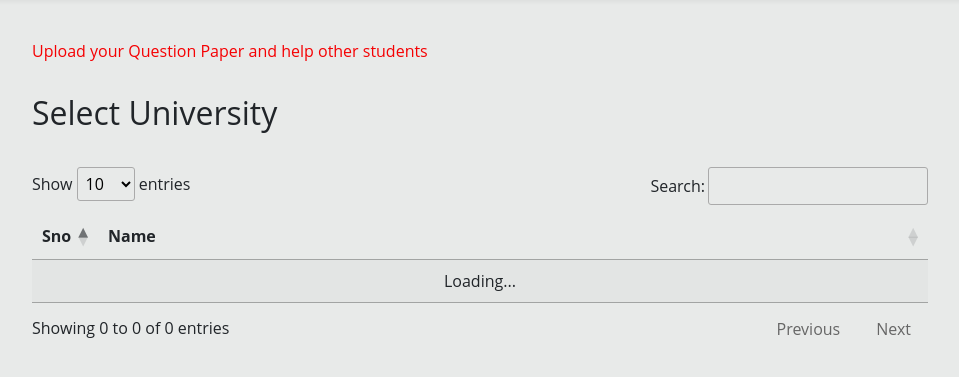
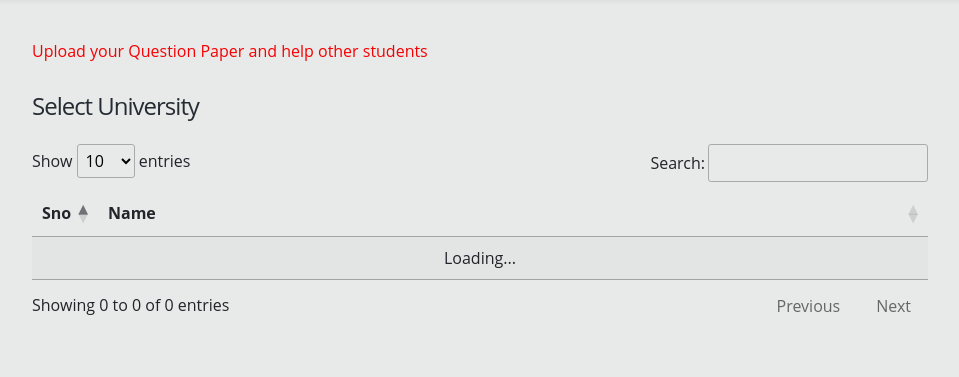
Before and after one commit to nrjsharma/xpapers, a Django app: page / in a window 1280 px wide. Shown: the part 82-459 px from the top of the page, without its empty margins (160-1119 px from the left). Run offline with Django 3.2, Linux system fonts and the light colour scheme; data that the repository does not hold is empty; parts of the project's set-up code (start-up, migrations or seed data) failed here and were passed over; some libraries are stand-ins or nearby versions.

Commit message:
css changes

```diff
--- a/api/views.py
+++ b/api/views.py
@@ -203,7 +203,7 @@ class SearchObjectTypeViewSet(ModelViewSet):
                 not query_subject:
             _course = self.title(query_course)
             _branch = self.title(query_branch)
-            tag = tag + " > " +_course + " > " + _branch
+            tag = tag + " > " + _course + " > " + _branch
             keyword_discription = self.keyword_discription_maker(tag)
             description = description % keyword_discription
             keywords = keywords % keyword_discription
@@ -220,7 +220,8 @@ class SearchObjectTypeViewSet(ModelViewSet):
                 query_subject:
             _course = self.title(query_course)
             _branch = self.title(query_branch)
-            tag = tag + " > " +_course + " > " + _branch + " > " + query_subject
+            _subject = self.title(query_subject)
+            tag = tag + " > " + _course + " > " + _branch + " > " + _subject
             keyword_discription = self.keyword_discription_maker(tag)
             description = description % keyword_discription
             keywords = keywords % keyword_discription
--- a/static/apps/dashboard/search.css
+++ b/static/apps/dashboard/search.css
@@ -1,8 +1,8 @@
 #tagline{
     margin-bottom: 0px !important;
-    line-height: 40px !important;
+    line-height: 1 !important;
     font-weight: 800 !important;
-    font-size: 25px !important;
+    font-size: 1.5rem !important;;
     letter-spacing: -1px !important;
-    font-weight: 100 !important;
+    font-weight: 400 !important;
 }
--- a/templates/dashboard/dashboard.html
+++ b/templates/dashboard/dashboard.html
@@ -1,9 +1,14 @@
 {% extends 'base.html' %}
 {% load static %}
 {% block content %}
-    <h2>Select University</h2>
+    <h1 id="tagline">Select University</h1>
     <br/>
     <table id="universityTbl" class="display" style="width:100%"></table>
+{% endblock %}
+
+<!--Custom_CSS-->
+{% block css %}
+    <link rel="stylesheet" type="text/css" href="{% static 'apps/dashboard/search.css' %}"/>
 {% endblock %}
 
 <!--Custom_JS-->
```
